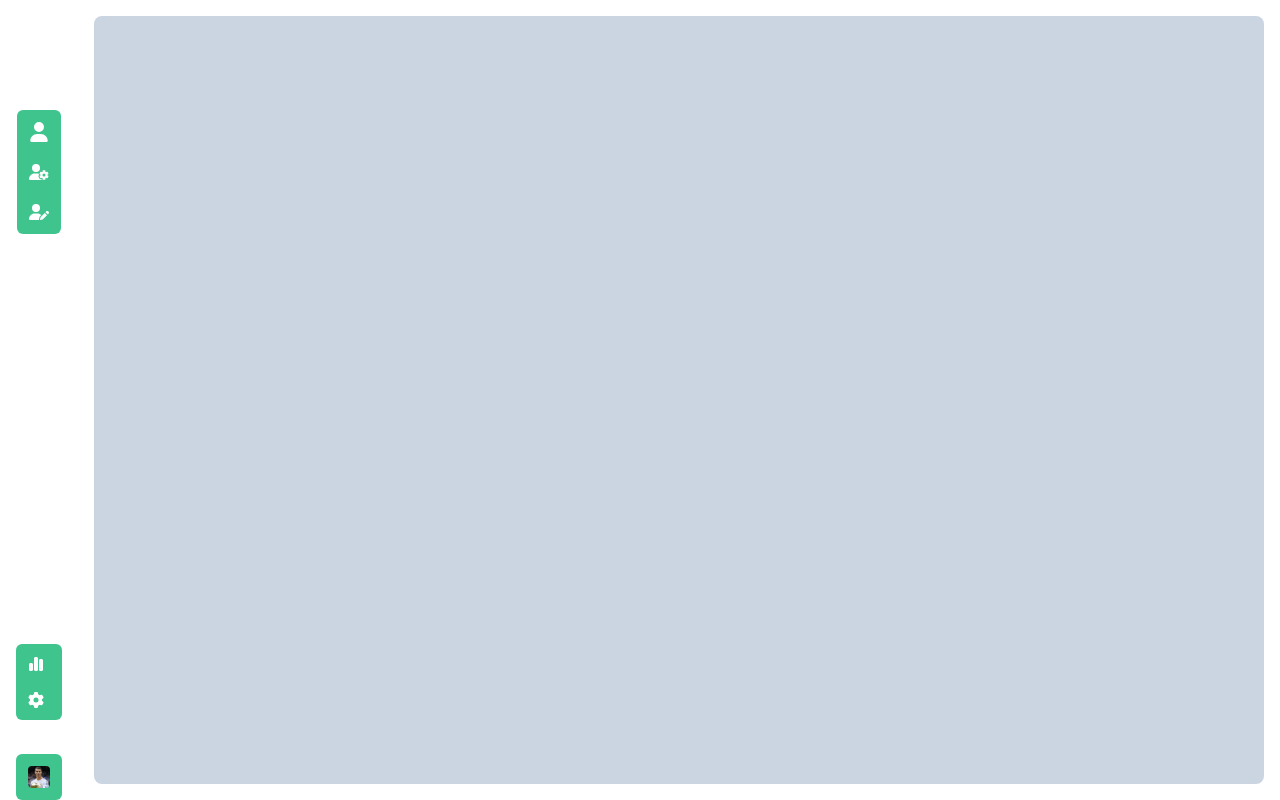
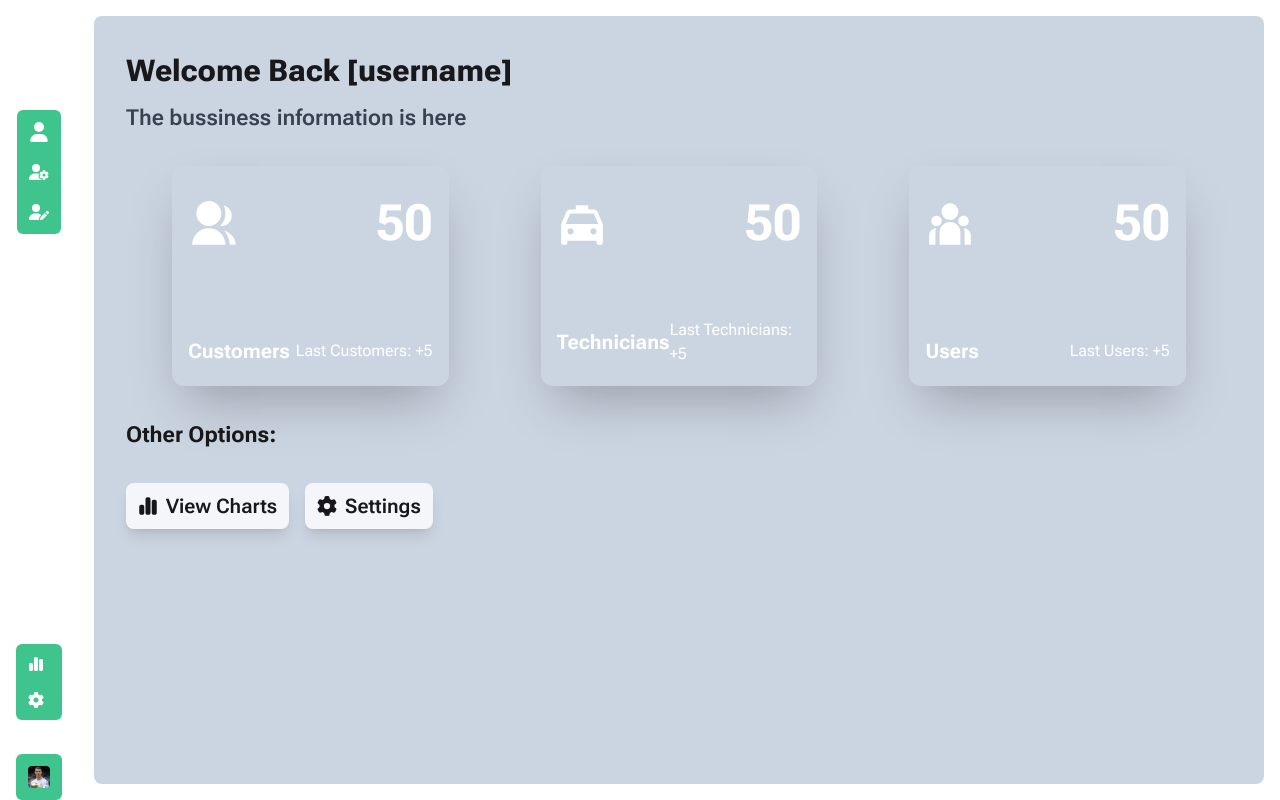
Before and after one commit to jareddelgado454/thePanda, a Next.js app in the folder client/: page /admin-dashboard in a window 1280 px wide. Built offline with nearby package versions, Linux system fonts and the light colour scheme.

Commit message:
Cards and home

```diff
--- a/client/src/app/admin-dashboard/layout.jsx
+++ b/client/src/app/admin-dashboard/layout.jsx
@@ -8,7 +8,7 @@ export default function AdminDashboardLayout ({children}) {
         <div className="flex w-full h-screen max-h-screen">
             <Sidebar />
             <div className="home_content transition-all ease-out duration-500 p-4">
-                <div className="text-white bg-slate-300 h-full rounded-lg dark:bg-green-panda">
+                <div className="text-white bg-slate-300 h-full rounded-lg dark:bg-green-panda p-8">
                 {
                     children
                 }
--- a/client/src/app/admin-dashboard/page.jsx
+++ b/client/src/app/admin-dashboard/page.jsx
@@ -1,9 +1,29 @@
+import CardHome from '@/components/CardHome'
 import React from 'react'
+import Link from 'next/link'
+import { FaGear, FaChartSimple } from 'react-icons/fa6'
 
 const AdminDashboard = () => {
   return (
     <div className='w-full'>
-
+        <h2 className='text-[30px] text-zinc-900 font-extrabold mb-2'>Welcome Back [username]</h2>
+        <h4 className='text-[22px] mb-8 text-gray-700 font-semibold'>The bussiness information is here</h4>
+        <div className='w-full flex flex-wrap justify-around items-center mb-8'>
+            <CardHome type='Customers' numberActive={50} lastRegistrations={5}/>
+            <CardHome type='Technicians' numberActive={50} lastRegistrations={5}/>
+            <CardHome type='Users' numberActive={50} lastRegistrations={5}/>
+        </div>
+        <h2 className='text-[22px] text-zinc-900 font-bold mb-8'>Other Options:</h2>
+        <div className='flex gap-x-4'>
+            <Link href="/admin-dashboard/graphs" className='cursor-pointer font-semibold flex gap-x-2 items-center shadow-lg text-[20px] text-zinc-900 bg-white/80  px-3 py-2 rounded-lg  hover:bg-zinc-800 hover:text-emerald-400 transition-colors duration-300'>
+                <FaChartSimple />
+                View Charts
+            </Link>
+            <Link href="/admin-dashboard/settings" className='cursor-pointer font-semibold flex gap-x-2 items-center shadow-lg text-[20px]  text-zinc-900 bg-white/80  px-3 py-2 rounded-lg hover:bg-zinc-800 hover:text-emerald-400 transition-colors duration-300'>
+                <FaGear />
+                Settings
+            </Link>
+        </div>
     </div>
   )
 }
--- /dev/null
+++ b/client/src/components/CardHome.jsx
@@ -0,0 +1,36 @@
+import React from 'react'
+import { RiTeamFill, RiTaxiFill, RiGroupFill } from "react-icons/ri";
+
+const CardHome = ({type, numberActive, lastRegistrations}) => {
+  return (
+    <div className='dark:bg-zinc-800 w-[25%] h-[220px] rounded-xl shadow-2xl px-4 py-5 flex flex-col justify-between'>
+        <div className='w-full flex justify-between items-center'>
+            {
+                type == "Customers" ? (
+                    <RiGroupFill className='text-[50px]'/>
+                ) : type == "Technicians" ? (
+                    <RiTaxiFill className='text-[50px]'/>
+                ) : (
+                    <RiTeamFill className='text-[50px]'/>
+                )
+            }
+
+            <h3 className='text-[50px] font-bold'>{numberActive}</h3>
+        </div>
+        <div className='w-full flex justify-between items-center'>
+            <h4 className='font-bold text-[20px]'>{type}</h4>
+            {
+                type == "Customers" ? (
+                    <h4>Last Customers: +{lastRegistrations}</h4>
+                ) : type == "Technicians" ? (
+                    <h4>Last Technicians: +{lastRegistrations}</h4>
+                ) : (
+                    <h4>Last Users: +{lastRegistrations}</h4>
+                )
+            }
+        </div>
+    </div>
+  )
+}
+
+export default CardHome
```
